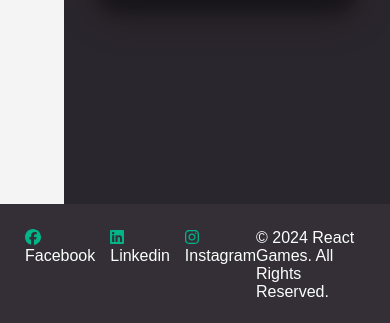
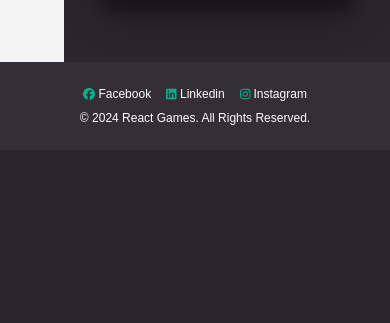
Before and after one commit to FatimaBadaoui/react-games-spa, a React (Vite) app: page /games in a window 390 px wide. Shown: the part 1596-1919 px from the top of the page. After the commit the page ends 1746 px from the top, so only its background shows below. Built offline with nearby package versions, Linux system fonts and the light colour scheme; a web font is replaced by a local one.

Commit message:
fix styling after adding footer

```diff
--- a/src/components/Footer.css
+++ b/src/components/Footer.css
@@ -8,7 +8,6 @@
 
 .socialMedia-color {
   color: var(--highlight-color);
-
 }
 .footer-container {
   background-color: var(--bg-color);
@@ -16,8 +15,22 @@
   color: var(--text-color);
   display: flex;
   justify-content: space-around;
-  padding:25px;
+  padding: 25px;
 }
-.social-links a{
-    color:var(--text-color)
+.social-links a {
+  color: var(--text-color);
+  transition: all 200ms ease-in-out;
+
+  &:hover {
+    font-size: 110%;
+  }
 }
+
+@media screen and (max-width: 860px) {
+  .footer-container {
+    font-size: 12px;
+    flex-direction: column;
+    align-items: center;
+    gap: 10px;
+  }
+}
--- a/src/routes/GameList/style.css
+++ b/src/routes/GameList/style.css
@@ -1,7 +1,7 @@
 @import "../../styles/variables.css";
 
 .games-list {
-  height: 90vh;
+  padding-bottom: 1rem;
 }
 
 .games-container {
@@ -37,11 +37,7 @@
   }
 }
 
-
 @media screen and (max-width: 860px) {
-  .games-list {
-    height: 200vh;
-  }
 
   .games-container {
     padding: 2rem 0;
--- a/src/routes/Support/style.css
+++ b/src/routes/Support/style.css
@@ -1,7 +1,8 @@
 @import "../../styles/variables.css";
 
 .support {
-  height: 100vh;
+  /* height: 100vh; */
+  padding-bottom: 1rem;
 }
 
 .support-form {
```
